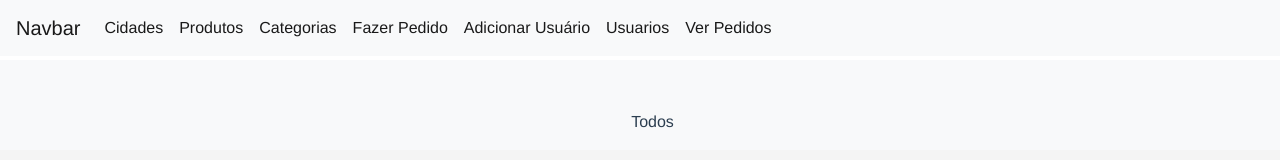
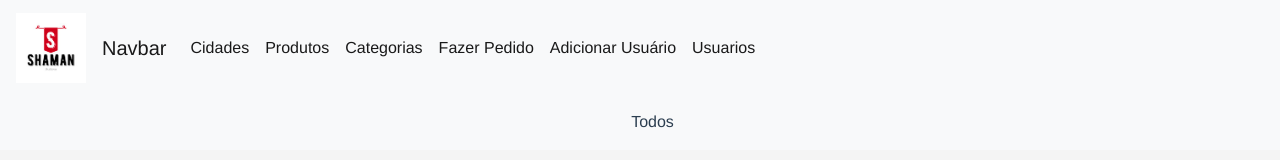
Before and after one commit to Pedronorton/Projeto-Spring-Boot, a Vue app in the folder front-spring/: page / in a window 1280 px wide. Shown: the top 160 px of the page. Built offline with nearby package versions, Linux system fonts and the light colour scheme; no server answers.

Commit message:
Correções gerais e logo inserida

```diff
--- a/front-spring/src/components/AdminRouter.vue
+++ b/front-spring/src/components/AdminRouter.vue
@@ -1,7 +1,7 @@
 <template>
   <div>
     <Alert class="alerta" message="alertBody.message" type="alertBody.type" :visible="visible" />
-    <b-modal id="modal-save" title="Alterar imagem" @ok="handleSave()">
+    <b-modal id="modal-user-picture" title="Alterar imagem" @ok="handleSave()">
       <div>
         <b-form>
           <b-form-group>
@@ -68,7 +68,7 @@ export default {
   },
   methods: {
     editImage() {
-      this.$bvModal.show("modal-save");
+      this.$bvModal.show("modal-user-picture");
     },
     async handleSave() {
       try {
--- a/front-spring/src/components/Navbar.vue
+++ b/front-spring/src/components/Navbar.vue
@@ -1,6 +1,9 @@
 <template>
   <div>
     <nav class="navbar navbar-expand-lg navbar-light bg-light">
+      <b-navbar-brand href="#">
+        <b-img :src="require(`@/assets/logo_size.jpg`)" class="logo-image"></b-img>
+      </b-navbar-brand>
       <a class="navbar-brand" href="#">Navbar</a>
       <button
         class="navbar-toggler"
@@ -16,9 +19,8 @@
 
       <div class="collapse navbar-collapse" id="navbarSupportedContent">
         <ul class="navbar-nav mr-auto">
-
           <li class="nav-item active" v-for="(item,index) in itemNav" v-bind:key="index">
-            <a class="nav-link" :href='item.route' >
+            <a class="nav-link" :href="item.route">
               {{item.nome}}
               <span class="sr-only">(current)</span>
             </a>
@@ -31,60 +33,57 @@
 
 <script>
 export default {
-  name: 'Navbar',
-  components: {
-  },
+  name: "Navbar",
+  components: {},
 
-  data(){
+  data() {
     return {
       itemNav: [
         {
-        id:'0',
-        nome:'Cidades',
-        route:'/cidades'
+          id: "0",
+          nome: "Cidades",
+          route: "/cidades"
         },
         {
-        id:'1',
-        nome:'Produtos',
-        route:'/produtos'
+          id: "1",
+          nome: "Produtos",
+          route: "/produtos"
         },
         {
-        id:'2',
-        nome:'Categorias',
-        route:'/categorias'
+          id: "2",
+          nome: "Categorias",
+          route: "/categorias"
         },
         {
-        id:'3',
-        nome:'Fazer Pedido',
-        route:'/add-pedido'
+          id: "3",
+          nome: "Fazer Pedido",
+          route: "/add-pedido"
         },
         {
-        id:'4',
-        nome:'Adicionar Usuário',
-        route:'/add-user'
+          id: "4",
+          nome: "Adicionar Usuário",
+          route: "/add-user"
         },
         {
-        id:'5',
-        nome:'Usuarios',
-        route:'/clientes'
+          id: "5",
+          nome: "Usuarios",
+          route: "/clientes"
         },
-      {
-        id:'6',
-        nome:'Ver Pedidos',
-        route:'/pedidos'
-      },
-
       ]
+    };
   }
-  },
-
 };
 </script>
 
 <style scoped>
+.logo-image {
+  left: 25px;
+  top: 17;
+  height: 70px;
+  width: 70px;
+  cursor: pointer;
+}
 .navbar{
-  display: flex;
-  align-items: center;
-  justify-content: center;
+  justify-content: center !important;
 }
 </style>
--- a/front-spring/src/components/modals/SaveUsuarioModal.vue
+++ b/front-spring/src/components/modals/SaveUsuarioModal.vue
@@ -99,6 +99,7 @@ export default {
       saveItem: {
         nome: "",
         cpfOuCnpj: "",
+        senha:"123",
         email: "",
         tipo: null,
         telefone1: "",
@@ -108,6 +109,7 @@ export default {
         cidade_id: ""
       },
       cidade_nome: "",
+      file: null,
 
       selectedCity: "",
       tableDataCidade: [],
--- a/front-spring/src/services/Auth.js
+++ b/front-spring/src/services/Auth.js
@@ -4,13 +4,13 @@ export default {
 
     async isValidToken() {
         var tokenLocal = localStorage.getItem('token');
-        console.log("token local " + tokenLocal);
+
 
         let formData = new FormData();
         formData.append('token', tokenLocal)
 
         const res = await Api().post('/auth/validateToken', formData);
-        console.log(typeof res.data);
+
         return res.data
     },
 }
```
Also changed, not shown: front-spring/src/assets/logo_size.jpg (added). Lines whose indentation alone changed are shown as unchanged.
